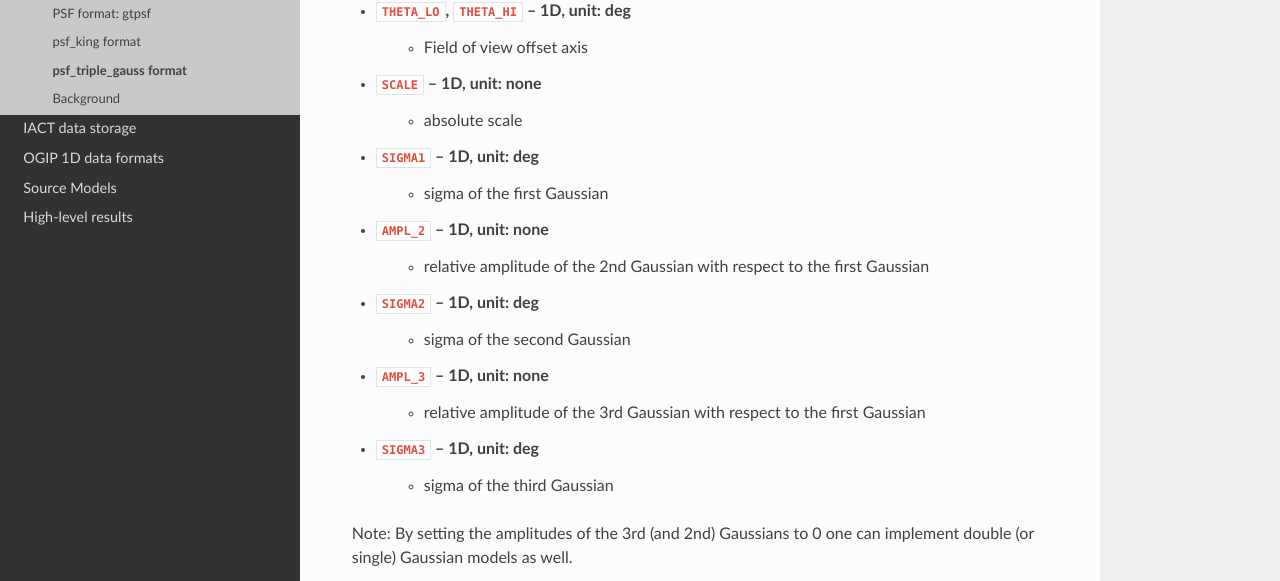
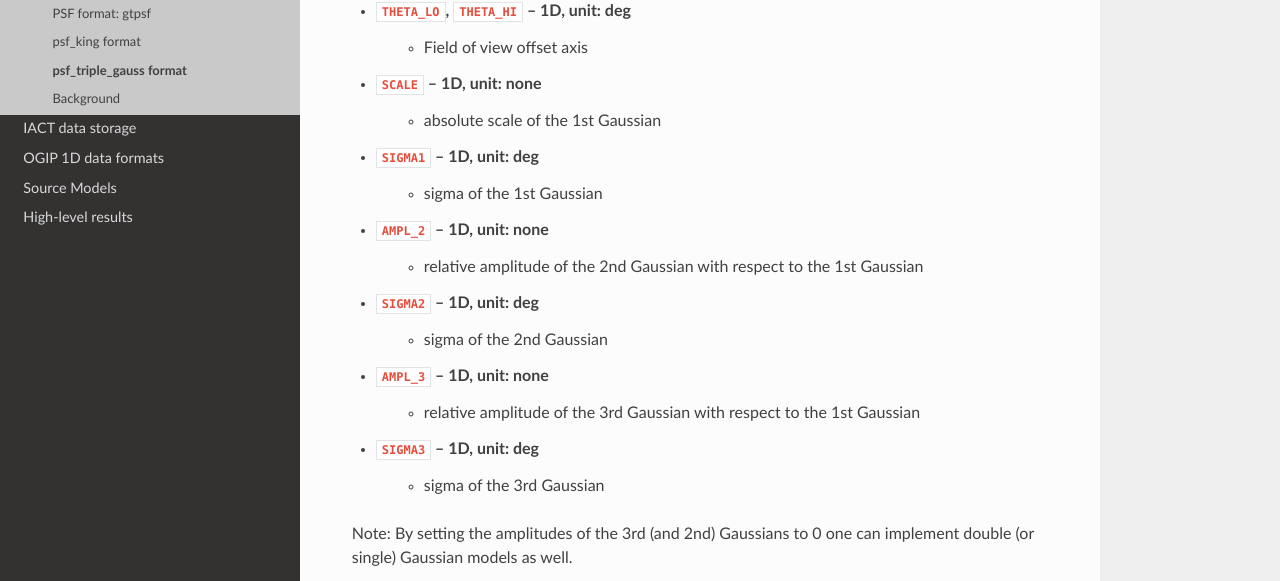
Before and after one commit to open-gamma-ray-astro/gamma-astro-data-formats, a Sphinx documentation site: the page built from source/irfs/psf_triple_gauss.rst, in a window 1280 px wide and 1189 px high. Shown: the part 382-963 px from the top of the window. Built offline with Sphinx 7.4.7 and the Read the Docs theme 2.0.0, drawn with Linux system fonts in a browser that asks for light colours.

Commit message:
Update psf_triple_gauss.rst

```diff
--- a/source/irfs/psf_triple_gauss.rst
+++ b/source/irfs/psf_triple_gauss.rst
@@ -12,17 +12,17 @@ In this format we store the gamma and sigma parameters resulting from a King-Fun
 * ``THETA_LO``, ``THETA_HI`` -- 1D, unit: deg
     * Field of view offset axis
 * ``SCALE`` -- 1D, unit: none
-    * absolute scale
+    * absolute scale of the 1st Gaussian
 * ``SIGMA1`` -- 1D, unit: deg
-    * sigma of the first Gaussian
+    * sigma of the 1st Gaussian
 * ``AMPL_2`` -- 1D, unit: none
-    * relative amplitude of the 2nd Gaussian with respect to the first Gaussian
+    * relative amplitude of the 2nd Gaussian with respect to the 1st Gaussian
 * ``SIGMA2`` -- 1D, unit: deg
-    * sigma of the second Gaussian
+    * sigma of the 2nd Gaussian
 * ``AMPL_3`` -- 1D, unit: none
-    * relative amplitude of the 3rd Gaussian with respect to the first Gaussian
+    * relative amplitude of the 3rd Gaussian with respect to the 1st Gaussian
 * ``SIGMA3`` -- 1D, unit: deg
-    * sigma of the third Gaussian
+    * sigma of the 3rd Gaussian
 
 
 Note:
```
